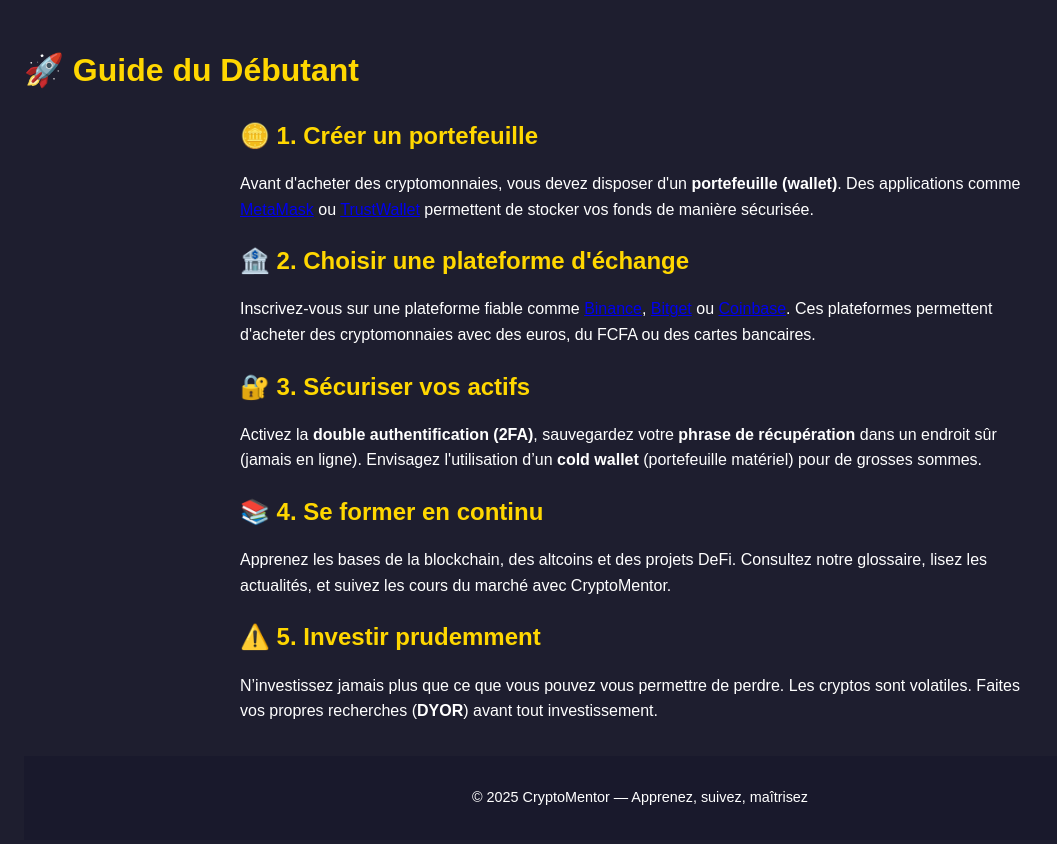
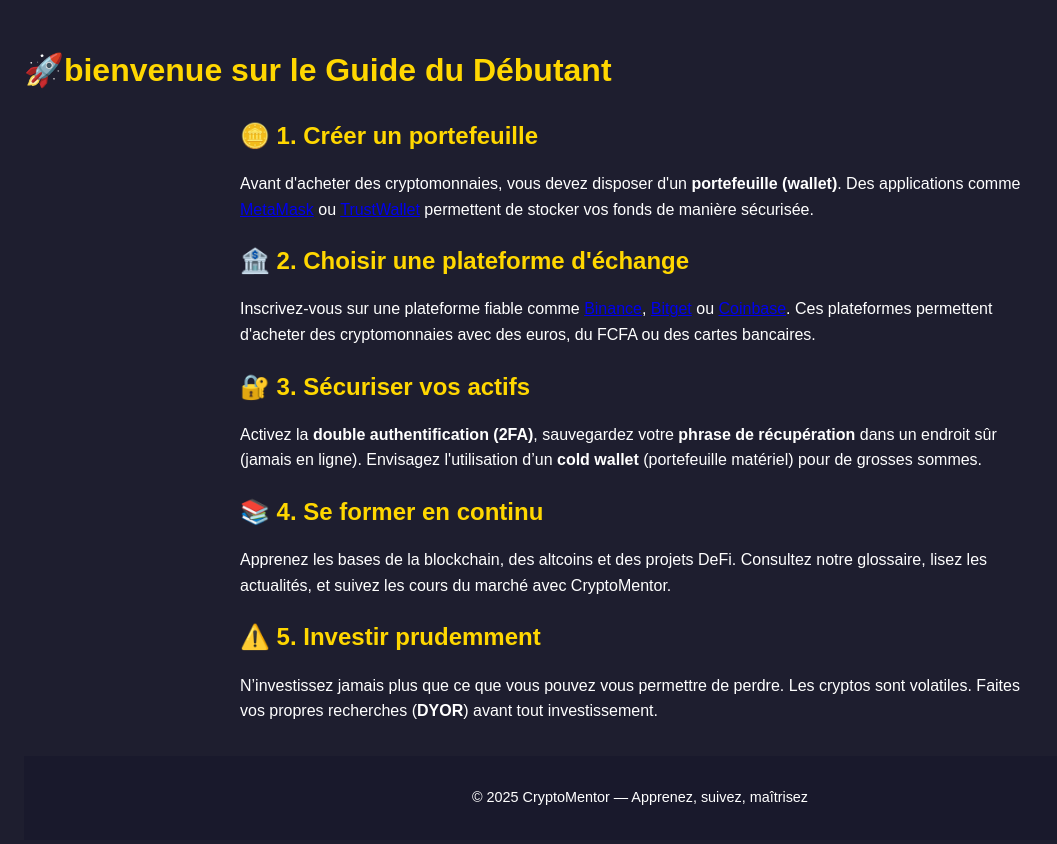
Before and after one commit to zagadou92/wdd330, a plain HTML site: page public/guide.html in a window 1280 px wide. Shown: the whole page, without its empty margins (0-1057 px from the left). Drawn offline with Linux system fonts and the light colour scheme.

Commit message:
Update guide.html

```diff
--- a/public/guide.html
+++ b/public/guide.html
@@ -8,7 +8,7 @@
 </head>
 <body>
   <header>
-    <h1>🚀 Guide du Débutant</h1>
+    <h1>🚀bienvenue sur le Guide du Débutant</h1>
 
   </header>
 
```
